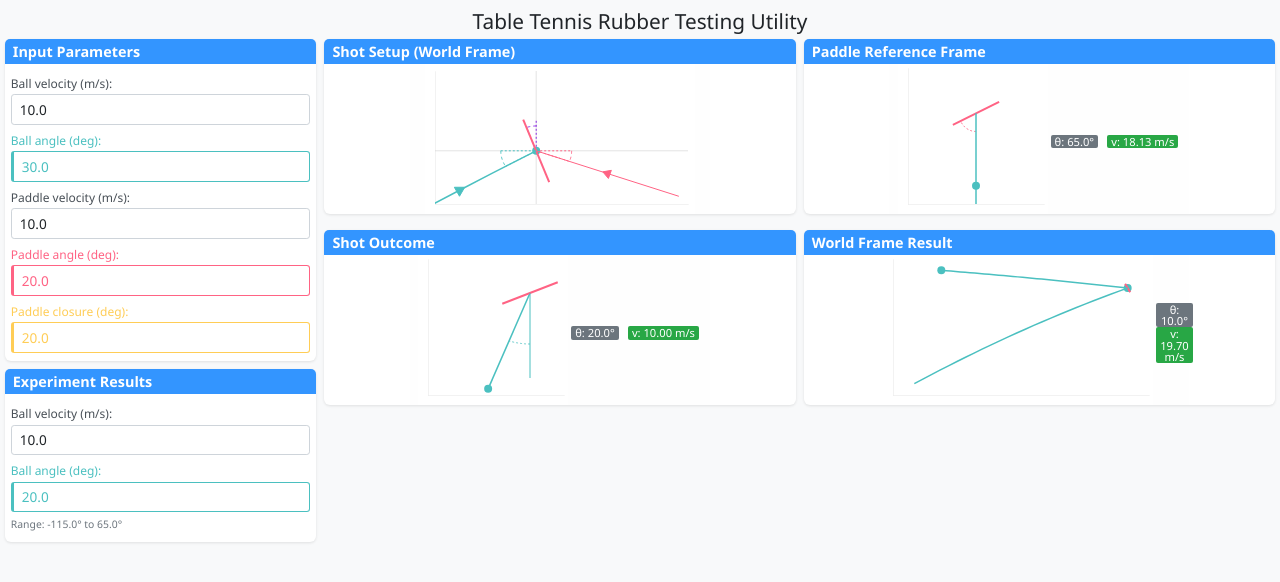
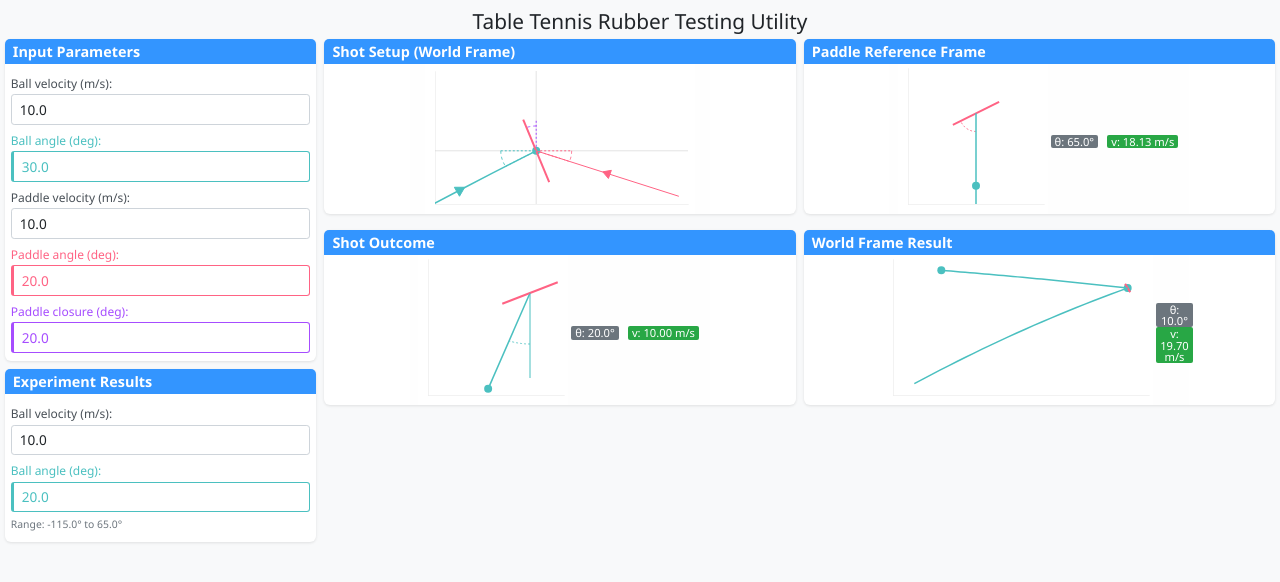
Before and after one commit to carpdiem/table_tennis_experiment_translator, a Flask app: page / in a window 1280 px wide. Shown: the top 582 px of the page. Run offline with Flask 3, Linux system fonts and the light colour scheme; some libraries are stand-ins or nearby versions.

Commit message:
Change paddle closure angle color to brighter purple for better visibility. Replaced dark purple (#8a2be2) with brighter purple (#a64dff) in both JavaScript visualization and CSS input styling to match the saturation and lightness of teal and pink colors.

```diff
--- a/web_app/static/css/style.css
+++ b/web_app/static/css/style.css
@@ -134,8 +134,8 @@ canvas {
 }
 
 .angle-closure-color {
-    color: #ffcd56 !important;
-    border-color: #ffcd56 !important;
+    color: #a64dff !important;
+    border-color: #a64dff !important;
 }
 
 .input-angle-highlight {
--- a/web_app/static/js/script.js
+++ b/web_app/static/js/script.js
@@ -690,7 +690,7 @@ function updateWorldFrameChart(data) {
             label: 'Vertical Paddle Reference',
             data: verticalPaddleLine,
             showLine: true,
-            borderColor: '#8a2be2',
+            borderColor: '#a64dff',
             backgroundColor: 'transparent',
             borderWidth: 1,
             borderDash: [2, 2],
@@ -708,7 +708,7 @@ function updateWorldFrameChart(data) {
             label: 'Paddle Face',
             data: paddleFaceLine,
             showLine: true,
-            borderColor: '#8a2be2',
+            borderColor: '#a64dff',
             backgroundColor: 'transparent',
             borderWidth: 1,
             borderDash: [2, 2],
@@ -737,7 +737,7 @@ function updateWorldFrameChart(data) {
             label: 'Closure Angle',
             data: closureArcPoints,
             showLine: true,
-            borderColor: '#8a2be2', // Match closure angle color
+            borderColor: '#a64dff', // Match closure angle color
             backgroundColor: 'transparent',
             borderWidth: 1,
             borderDash: [3, 3], // Adding dashed line style for cleaner look
```
